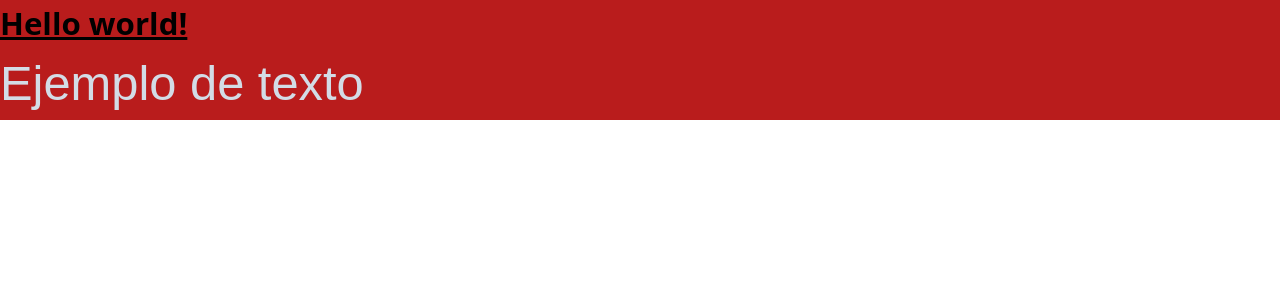
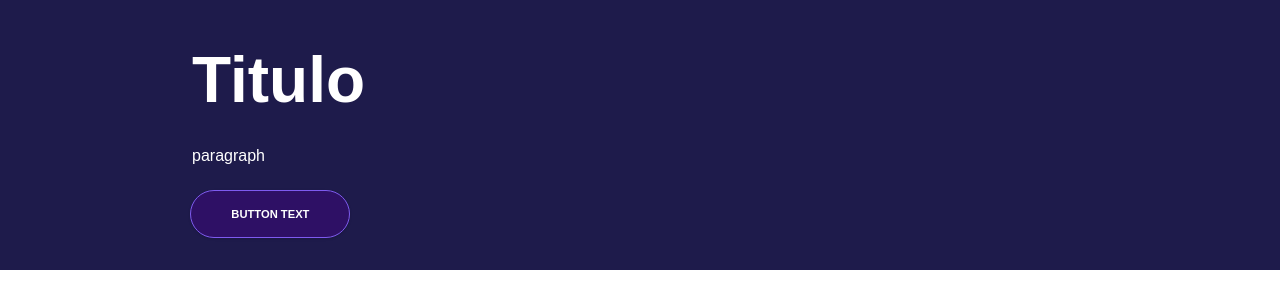
Before and after one commit to Adrianaortiz00/COVID-Tracker, a React (Vite) app: page / in a window 1280 px wide. Shown: the top 308 px of the page. Built offline with nearby package versions, Linux system fonts and the light colour scheme; a web font is replaced by a local one.

Commit message:
add home text component styles

```diff
--- a/src/App.jsx
+++ b/src/App.jsx
@@ -1,10 +1,10 @@
 import React from "react";
+import TextHome from "./components/home/TextoHome";
 
 const App = () => {
   return (
-    <div className="bg-red-700">
-      <h1 className="text-3xl font-bold underline ">Hello world!</h1>
-      <p className="font-themify text-5xl text-gray-light">Ejemplo de texto</p>
+    <div className=" bg-indigo-950">
+      <TextHome/>
     </div>
   );
 };
--- a/src/components/home/TextoHome.jsx
+++ b/src/components/home/TextoHome.jsx
@@ -3,12 +3,14 @@ import PropTypes from "prop-types";
 function TextHome({ title, text, buttonText }) {
     return (
         <section className="sectionInfo">
-            <h2 className="title">{title}</h2>
-            <p className="paragraph">{text}</p>
-            <button className="buttonText">{buttonText}</button>
+            <h2 className="font-fontAwesome text-[4em] text-white font-black pt-[0.5em] ml-[3em]">{title}Titulo</h2>
+            <p className="font-fontAwesome text-[1em] text-white pt-[1em] ml-[12em]">{text}paragraph</p>
+            <button className=" h-12 text-[0.7em] font-semibold bg-dark-purple hover:bg-purple text-white font-themify py-2 px-4 border border-purple border-solid w-40 ml-[17em] mt-[2em] mb-8 rounded-[30px] shadow hover:border-transparent">{buttonText} BUTTON TEXT </button>
         </section>
     );
 }
+
+
 
 TextHome.propTypes = {
     title: PropTypes.string,
--- a/tailwind.config.js
+++ b/tailwind.config.js
@@ -6,6 +6,7 @@ export default {
       colors: {
         'blue': '#1fb6ff',
         'purple': '#7e5bef',
+        'dark-purple':'#2e1065',
         'pink': '#ff49db',
         'orange': '#ff7849',
         'green': '#13ce66',
```
